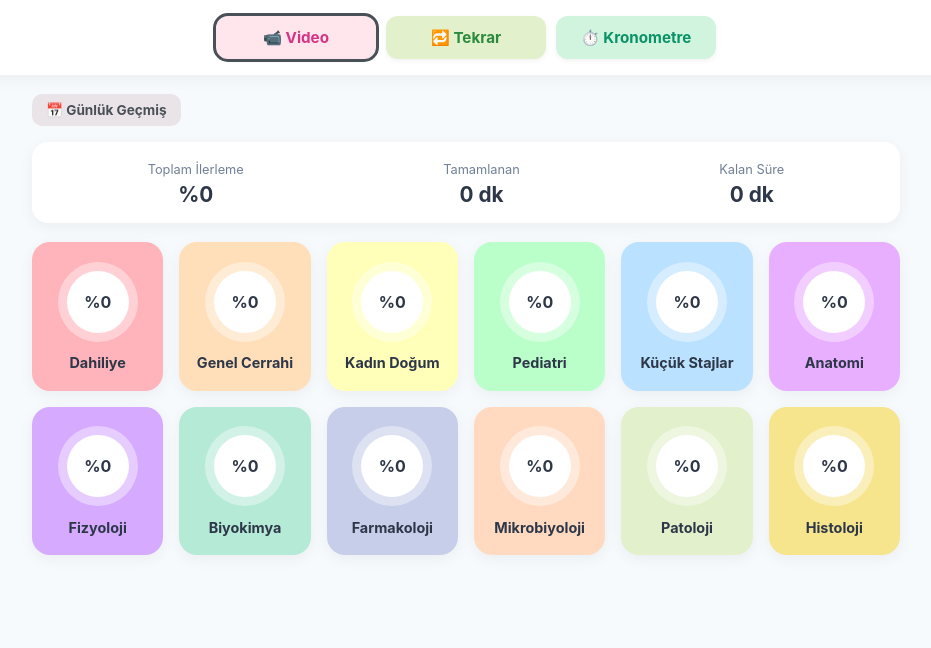
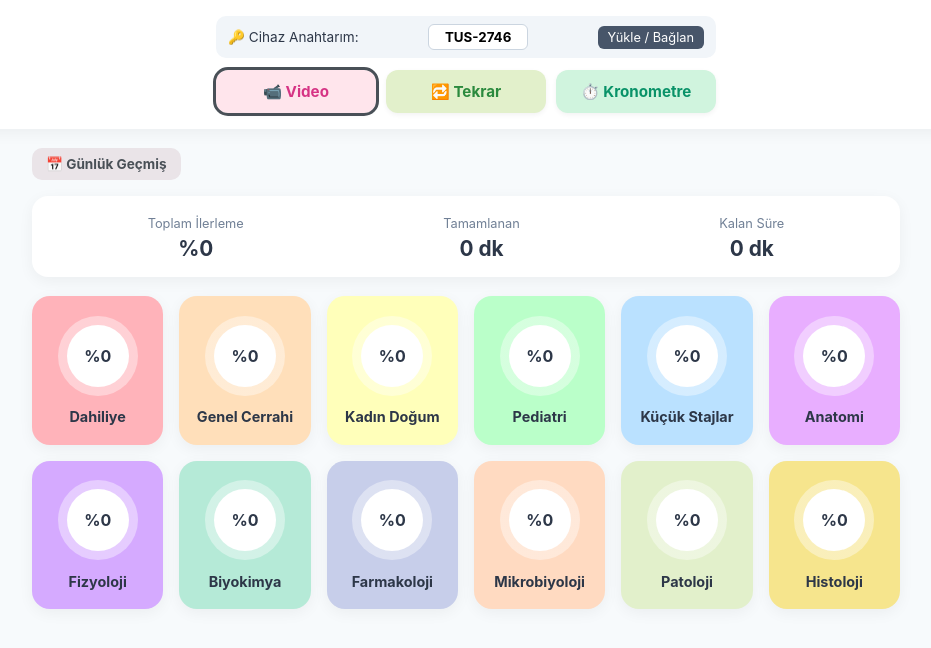
Before and after one commit to veledusena/ders-takip, a plain HTML site: page index.html in a window 1280 px wide. Shown: the whole page, without its empty margins (174-1105 px from the left). Drawn offline with Linux system fonts and the light colour scheme; no server answers.

Commit message:
Update index.html

```diff
--- a/index.html
+++ b/index.html
@@ -25,7 +25,6 @@
             --c-11: #E2F0CB; /* Patoloji */
             --c-12: #F6E58D; /* Histoloji */
             --c-done: #e2e8f0; /* Biten Ders için Gri */
-
         }
 
         * { box-sizing: border-box; margin: 0; padding: 0; font-family: -apple-system, BlinkMacSystemFont, "Segoe UI", Roboto, sans-serif; }
@@ -42,6 +41,38 @@
             position: sticky;
             top: 0;
             z-index: 100;
+        }
+
+        /* Eşitleme Paneli */
+        .sync-bar {
+            background: #f1f5f9;
+            padding: 8px 12px;
+            border-radius: 10px;
+            display: flex;
+            align-items: center;
+            gap: 8px;
+            font-size: 0.85rem;
+            width: 100%;
+            max-width: 500px;
+            justify-content: space-between;
+        }
+        .sync-input {
+            width: 100px;
+            padding: 4px 8px;
+            border: 1px solid #cbd5e0;
+            border-radius: 6px;
+            font-weight: bold;
+            text-align: center;
+            text-transform: uppercase;
+        }
+        .sync-btn {
+            background: #475569;
+            color: white;
+            border: none;
+            padding: 4px 10px;
+            border-radius: 6px;
+            cursor: pointer;
+            font-size: 0.8rem;
         }
 
         /* Üst Menü Pastel Butonlar */
@@ -258,6 +289,13 @@
 <body>
 
     <header>
+        <!-- Eşitleme Paneli -->
+        <div class="sync-bar">
+            <span>🔑 Cihaz Anahtarım:</span>
+            <input type="text" id="user-sync-key" class="sync-input">
+            <button class="sync-btn" onclick="syncWithCloud()">Yükle / Bağlan</button>
+        </div>
+
         <div class="main-nav">
             <button class="main-nav-btn btn-video active" onclick="switchMainTab('video')">📹 Video</button>
             <button class="main-nav-btn btn-repeat" onclick="switchMainTab('repeat')">🔁 Tekrar</button>
@@ -384,6 +422,7 @@
         let repeatData = {};
         let timerLogs = [];
         let activeCourseId = null;
+        let userSyncKey = "";
 
         // Kronometre Değişkenleri
         let timerInterval = null;
@@ -399,7 +438,73 @@
             });
         }
 
+        /* BULUT SENKRONİZASYON İŞLEMLERİ */
+        function initSyncKey() {
+            let savedKey = localStorage.getItem('tus_sync_key');
+            if (!savedKey) {
+                savedKey = "TUS-" + Math.floor(1000 + Math.random() * 9000);
+                localStorage.setItem('tus_sync_key', savedKey);
+            }
+            userSyncKey = savedKey.toUpperCase();
+            document.getElementById('user-sync-key').value = userSyncKey;
+        }
+
+        async function saveToCloud() {
+            if (!userSyncKey) return;
+            const payload = {
+                courses,
+                historyLogs,
+                repeatData,
+                timerLogs,
+                updatedAt: new Date().toISOString()
+            };
+
+            try {
+                await fetch(`https://api.jsonbin.io/v3/b/${userSyncKey}`, {
+                    method: 'PUT',
+                    headers: {
+                        'Content-Type': 'application/json',
+                        'X-Bin-Private': 'false'
+                    },
+                    body: JSON.stringify(payload)
+                });
+            } catch (e) {
+                // Sessizce devam et
+            }
+        }
+
+        async function syncWithCloud() {
+            const inputKey = document.getElementById('user-sync-key').value.trim().toUpperCase();
+            if (!inputKey) return;
+
+            userSyncKey = inputKey;
+            localStorage.setItem('tus_sync_key', userSyncKey);
+
+            try {
+                const response = await fetch(`https://api.jsonbin.io/v3/b/${userSyncKey}/latest`);
+                if (response.ok) {
+                    const data = await response.json();
+                    if (data.record) {
+                        courses = data.record.courses || initializeDefaultCourses();
+                        historyLogs = data.record.historyLogs || [];
+                        repeatData = data.record.repeatData || {};
+                        timerLogs = data.record.timerLogs || [];
+                        saveData(false);
+                        renderDashboard();
+                        alert("Verileriniz başarıyla yüklendi!");
+                        return;
+                    }
+                }
+            } catch (e) {}
+
+            // Eğer kaydolmamış anahtarsa yeni veri kaydı aç
+            saveToCloud();
+            alert(`"${userSyncKey}" için yeni anahtar oluşturuldu ve veriler eşlendi.`);
+        }
+
         function loadData() {
+            initSyncKey();
+
             const savedCourses = localStorage.getItem('tus_courses_v5');
             const savedLogs = localStorage.getItem('tus_logs_v5');
             const savedRepeats = localStorage.getItem('tus_repeats_v5');
@@ -411,13 +516,20 @@
             if (savedLogs) historyLogs = JSON.parse(savedLogs);
             if (savedRepeats) repeatData = JSON.parse(savedRepeats);
             if (savedTimerLogs) timerLogs = JSON.parse(savedTimerLogs);
+
+            // Açılışta buluttan güncel veriyi çekmeyi dene
+            syncWithCloud();
         }
 
-        function saveData() {
+        function saveData(sync = true) {
             localStorage.setItem('tus_courses_v5', JSON.stringify(courses));
             localStorage.setItem('tus_logs_v5', JSON.stringify(historyLogs));
             localStorage.setItem('tus_repeats_v5', JSON.stringify(repeatData));
             localStorage.setItem('tus_timer_logs_v5', JSON.stringify(timerLogs));
+
+            if (sync) {
+                saveToCloud();
+            }
         }
 
         /* 1. VİDEO İŞLEMLERİ */
@@ -442,7 +554,7 @@
                 const card = document.createElement('div');
                 card.className = 'course-card';
 
-                // %100 Biten Ders Soluk Yeşile Dönüşür, Diğerleri Pastel Renk
+                // %100 Biten Ders Griler, Diğerleri Pastel Renk
                 if (pct === 100) {
                     card.style.backgroundColor = "var(--c-done)";
                 } else {
@@ -452,7 +564,7 @@
                 card.onclick = () => openCourseDetail(course.id);
 
                 card.innerHTML = `
-                    <div class="circle-outer" style="background: conic-gradient(#4a5568 ${pct}%, rgba(255,255,255,0.4) 0)">
+                    <div class="circle-outer" style="background: conic-gradient(${pct === 100 ? '#a0aec0' : '#4a5568'} ${pct}%, rgba(255,255,255,0.4) 0)">
                         <div class="circle-inner">
                             <span class="percentage-text">%${pct}</span>
                         </div>
```
